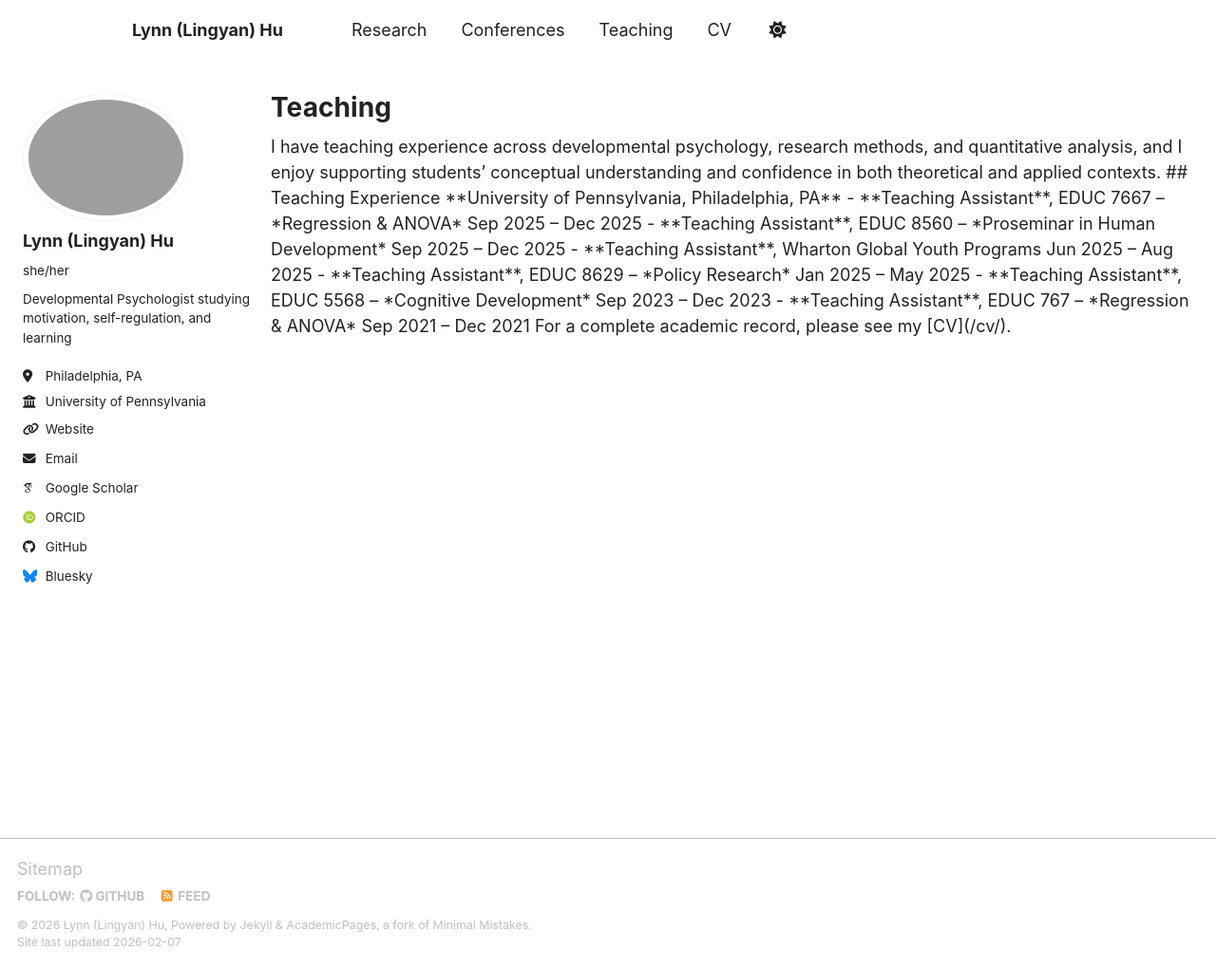
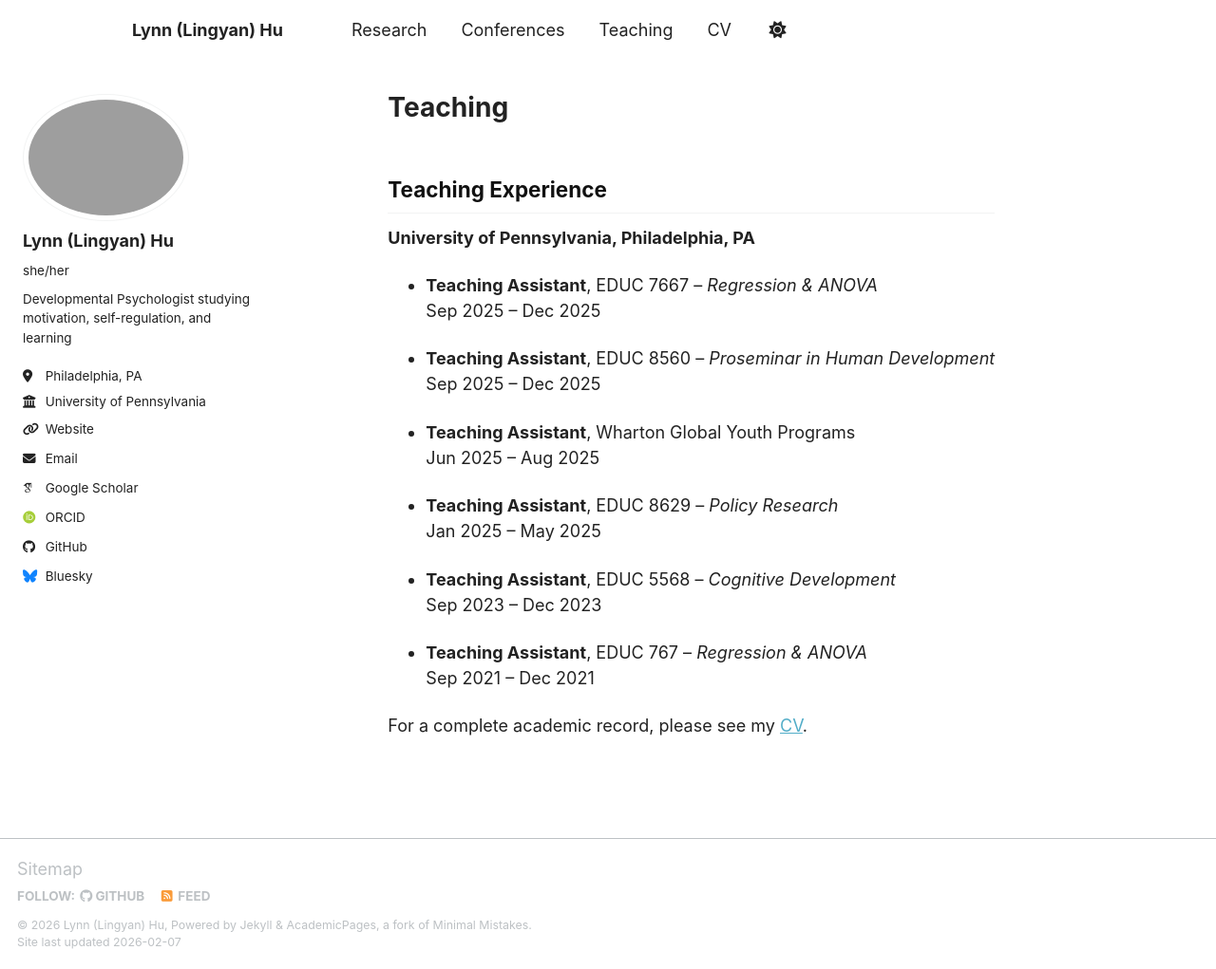
Before and after one commit to lingyh904/lingyh904.github.io, a Jekyll site: the page built from _pages/teaching.md, in a window 1280 px wide and 1021 px high. Shown: the whole window at 95% size. Built offline with Jekyll 4.4.1, drawn with Linux system fonts in a browser that asks for light colours; some web fonts are replaced; a script bundle is joined from its source files by our own code; library files that are not in the unit come from our copies.

Commit message:
Update and rename teaching.html to teaching.md

```diff
--- a/_pages/teaching.html
+++ b/_pages/teaching.md
@@ -1,11 +1,9 @@
 ---
-layout: archive
+layout: single
 title: "Teaching"
 permalink: /teaching/
 author_profile: true
 ---
-
-I have teaching experience across developmental psychology, research methods, and quantitative analysis, and I enjoy supporting students’ conceptual understanding and confidence in both theoretical and applied contexts.
 
 ## Teaching Experience
 
```
